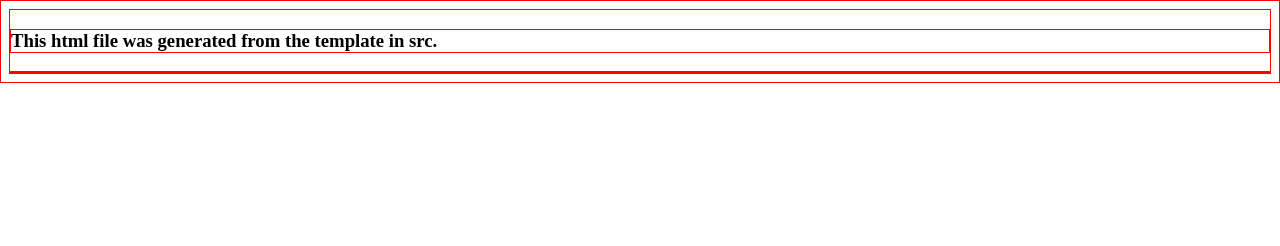
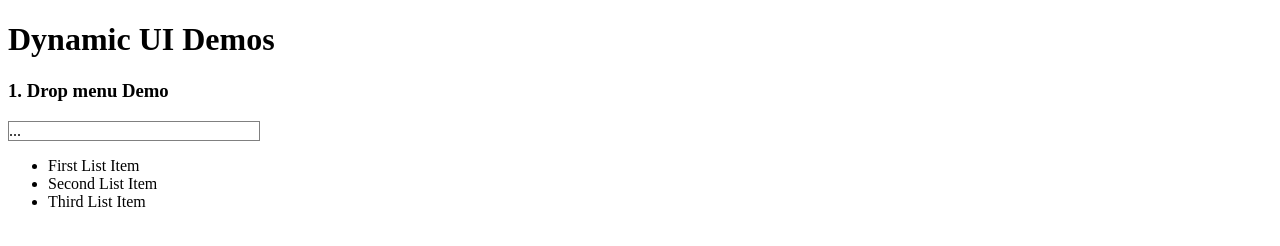
Before and after one commit to Neo319/dynamic-ui-demo, a website built with webpack: page src/index.html in a window 1280 px wide. Built offline with nearby package versions, Linux system fonts and the light colour scheme.

Commit message:
create dropdown list content

```diff
--- a/src/dropdown.js
+++ b/src/dropdown.js
@@ -2,6 +2,48 @@
 
 const dropdown = function () {
   console.log("dropdown ready!")
+
+  const mainDiv = document.getElementsByClassName('dropdown')[0]
+  console.log(mainDiv)
+
+  const hoverDiv = document.createElement('div') // the element which the user hovers over
+  const menu = document.createElement('div') // the list which is rendered on hover
+
+  //the contents of hoverDiv
+  hoverDiv.style = "border: 1px solid gray; width: 250px;"
+  hoverDiv.textContent = '...'
+
+
+  //fleshing out the contents of the list
+  const menuList = document.createElement('ul')
+
+  const one = document.createElement('li')
+  one.textContent = "First List Item" // editable
+  menuList.appendChild(one)
+
+  const two = document.createElement('li')
+  two.textContent = "Second List Item"
+  menuList.appendChild(two)
+
+  const three = document.createElement('li')
+  three.textContent = "Third List Item"
+  menuList.appendChild(three)
+
+  menu.appendChild(menuList)
+
+
+
+
+
+
+
+
+  mainDiv.appendChild(hoverDiv)
+  mainDiv.appendChild(menu)
+
+
 }
 
+
+
 export default dropdown
--- a/src/index.html
+++ b/src/index.html
@@ -6,7 +6,8 @@
     <title>Dynamic UI Demo</title>
 </head>
 <body>
-    <h3>This html file was generated from the template in src.</h3>
+    <h1>Dynamic UI Demos</h1>
+    <h3>1. Drop menu Demo</h3>
     <div class="dropdown"></div>
 </body>
 </html>
--- a/src/style.css
+++ b/src/style.css
@@ -1 +1 @@
-* {border: 1px solid red};
+/* * {border: 1px solid red}; */
```
Also changed, not shown: README.md, dist/bundle.js, dist/index.html.
